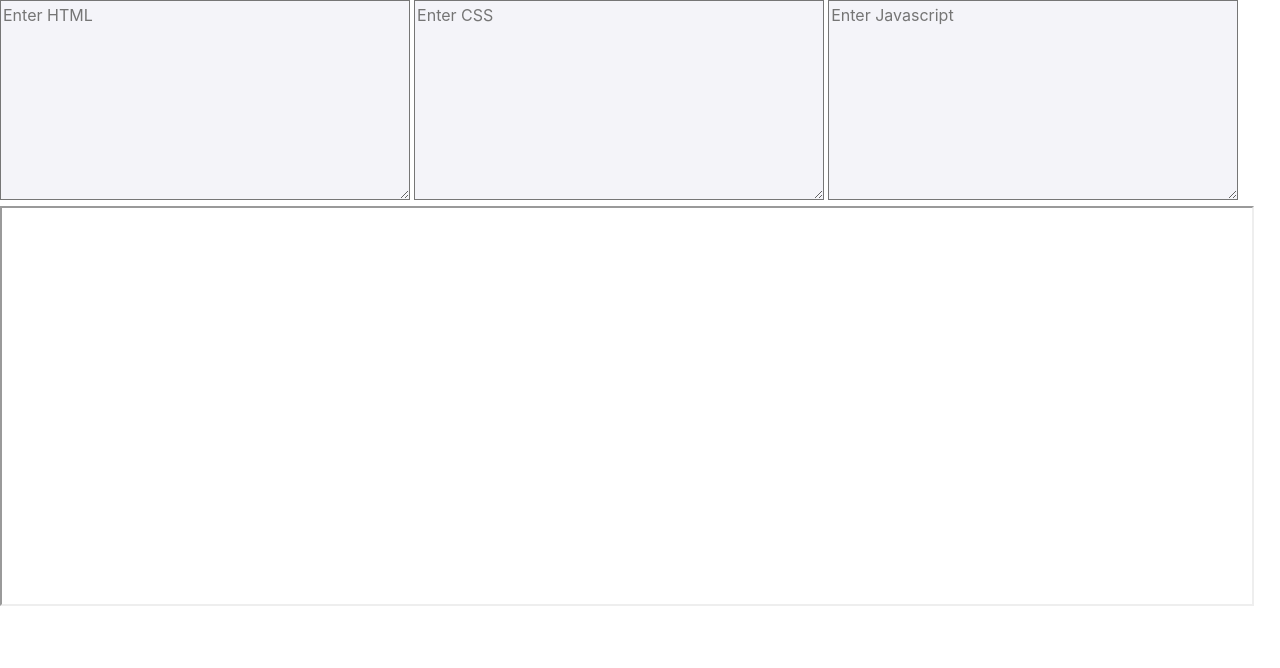
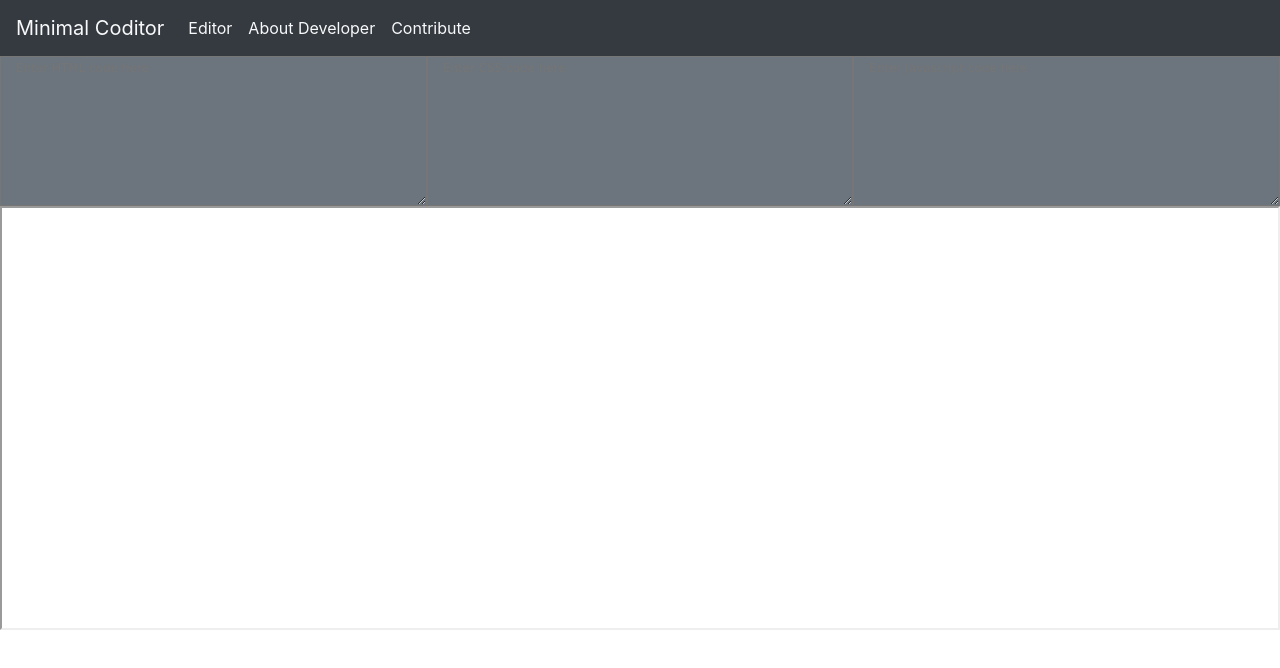
Before and after one commit to galanteria01/minimal-code-editor, a plain HTML site: page index.html in a window 1280 px wide. Drawn offline with nearby package versions, Linux system fonts and the light colour scheme.

Commit message:
Filled up some shims

```diff
--- a/index.html
+++ b/index.html
@@ -9,14 +9,40 @@
     <title>Minimal Coditor</title>
 </head>
 <body>
+    <nav class="navbar navbar-expand-lg navbar-light bg-dark">
+        <a class="navbar-brand text-light" href="#">Minimal Coditor</a>
+        <button class="navbar-toggler" type="button" data-toggle="collapse" data-target="#navbarNav" aria-controls="navbarNav" aria-expanded="false" aria-label="Toggle navigation">
+          <span class="navbar-toggler-icon"></span>
+        </button>
+        <div class="collapse navbar-collapse text-light" id="navbarNav">
+          <ul class="navbar-nav">
+            <li class="nav-item active">
+              <a class="nav-link text-light" href="#">Editor<span class="sr-only">(current)</span></a>
+            </li>
+            <li class="nav-item">
+              <a class="nav-link text-light" href="#">About Developer</a>
+            </li>
+            <li class="nav-item">
+              <a class="nav-link text-light" href="#">Contribute</a>
+            </li>
+          </ul>
+        </div>
+      </nav>
 
     <!-- This area is for placing storage boxes -->
-    <textarea id="html" placeholder="Enter HTML"></textarea>
-    <textarea id="css" placeholder="Enter CSS"></textarea>
-    <textarea id="js" placeholder="Enter Javascript"></textarea>
-
+    <div class="container-fluid">
+        <div class="row">
+            <textarea id="html" placeholder="Enter HTML code here" class="col-md-4 bg-secondary"></textarea>
+            <textarea id="css" placeholder="Enter CSS code here" class="col-md-4 bg-secondary"></textarea>
+            <textarea id="js" placeholder="Enter Javascript code here" class="col-md-4 bg-secondary"></textarea>
+        </div>
+    </div>
     <!--This is display screen-->
-    <iframe id="code"></iframe>
+    <div class="container-fluid">
+        <div class="row">
+            <iframe id="code" class="col-md-12"></iframe>
+        </div>
+    </div>
     <script src="script.js"></script>
     <script src="https://code.jquery.com/jquery-3.4.1.slim.min.js" integrity="sha384-J6qa4849blE2+poT4WnyKhv5vZF5SrPo0iEjwBvKU7imGFAV0wwj1yYfoRSJoZ+n" crossorigin="anonymous"></script>
 <script src="https://cdn.jsdelivr.net/npm/popper.js@1.16.0/dist/umd/popper.min.js" integrity="sha384-Q6E9RHvbIyZFJoft+2mJbHaEWldlvI9IOYy5n3zV9zzTtmI3UksdQRVvoxMfooAo" crossorigin="anonymous"></script>
--- a/style.css
+++ b/style.css
@@ -1,23 +1,27 @@
 body{
     text-align: center;
+    font-family: Verdana;
 }
 textarea{
-    width: 32%;
     float: top;
-    min-height: 200px;
+    min-height: 150px;
     overflow: scroll;
     margin: auto;
     display: inline-block;
     background: #f4f4f9;
     outline: none;
     font-family: Arial, Helvetica, sans-serif;
-    font-size: 12px;
+    font-size: 4px;
 
 }
 
 iframe{
     bottom: 0;
     position: relative;
-    width: 98%;
-    height: 25em;
+    width: 100%;
+    height: 26.5em;
 }
+#html,#css,#js{
+    font-size: 12px;
+    font-family: Verdana, Geneva, Tahoma, sans-serif;
+}
```
